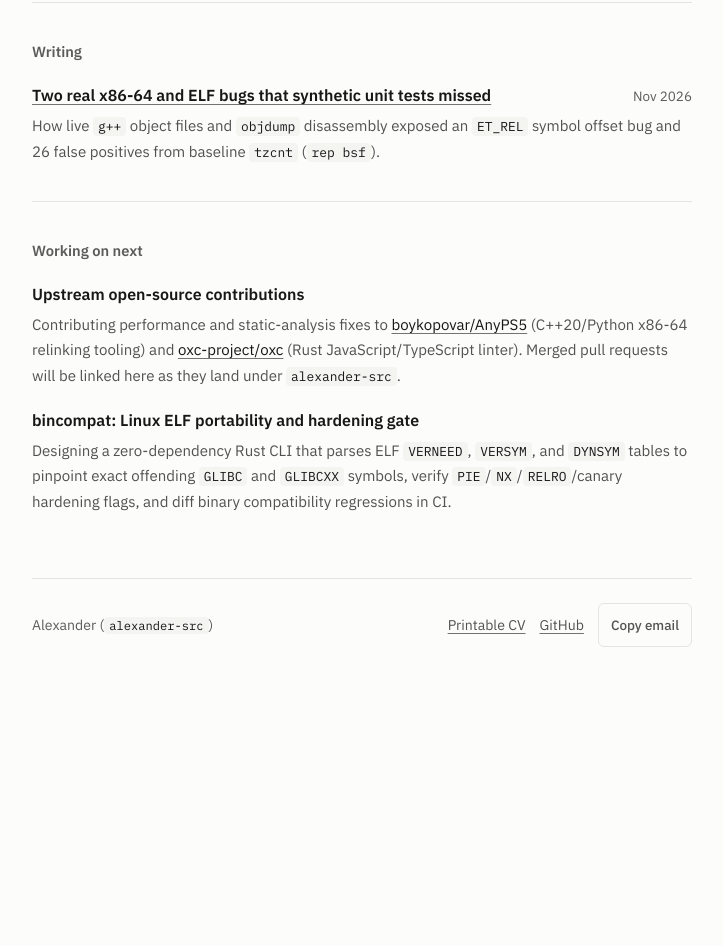
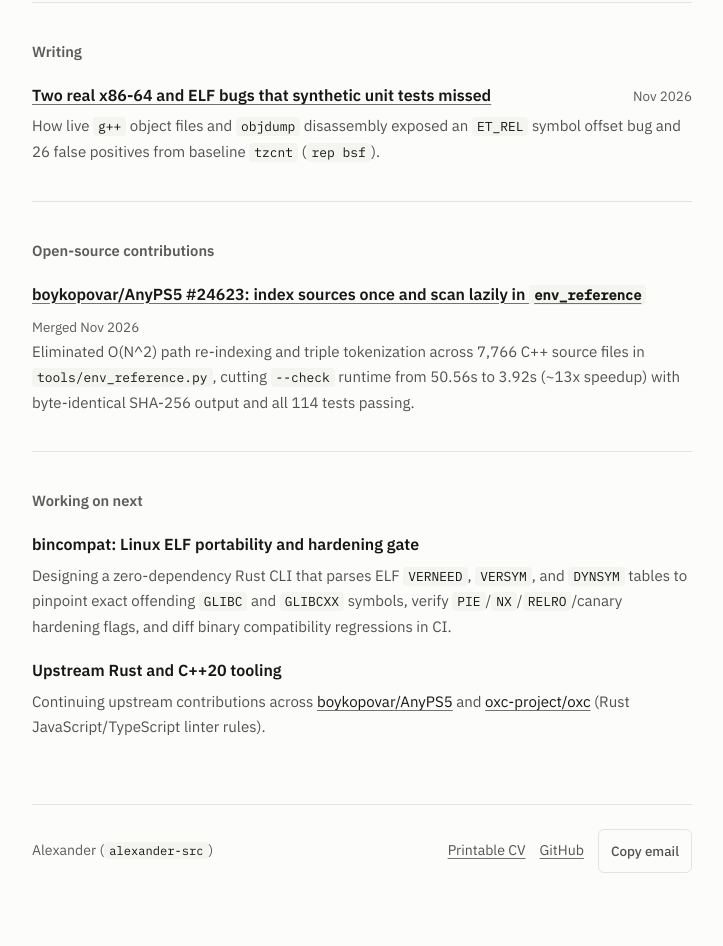
Before and after one commit to alexander-src/alexander-src.github.io, a plain HTML site: page index.html in a window 1280 px wide. Shown: the part 1269-2215 px from the top of the page, without its empty margins (278-1001 px from the left). Before the commit the page ends 1990 px from the top, so only its background shows below. Drawn offline with Linux system fonts and the light colour scheme.

Commit message:
content: feature merged boykopovar/AnyPS5#24623 PR on portfolio and CV

```diff
--- a/assets/profile.js
+++ b/assets/profile.js
@@ -17,5 +17,13 @@ window.PORTFOLIO_PROFILE = {
    * Add merged upstream open-source PRs here once they land under @alexander-src.
    * Each entry requires: repo, prNumber, title, url, impact.
    */
-  mergedPullRequests: []
+  mergedPullRequests: [
+    {
+      repo: "boykopovar/AnyPS5",
+      prNumber: 24623,
+      title: "perf(tools): index sources once and scan lazily in env_reference",
+      url: "https://github.com/boykopovar/AnyPS5/pull/24623",
+      impact: "Cut env_reference --check runtime from 50.56s to 3.92s (~13x speedup) across 7,766 source files with byte-identical SHA-256 output."
+    }
+  ]
 };
--- a/index.html
+++ b/index.html
@@ -107,19 +107,34 @@
         </ul>
       </section>
 
+      <section class="section" id="oss">
+        <h2>Open-source contributions</h2>
+        <ul class="item-list">
+          <li>
+            <div class="note-row">
+              <h3><a href="https://github.com/boykopovar/AnyPS5/pull/24623" target="_blank" rel="noopener noreferrer">boykopovar/AnyPS5 #24623: index sources once and scan lazily in <code>env_reference</code></a></h3>
+              <span class="note-date">Merged Nov 2026</span>
+            </div>
+            <p>
+              Eliminated O(N^2) path re-indexing and triple tokenization across 7,766 C++ source files in <code>tools/env_reference.py</code>, cutting <code>--check</code> runtime from 50.56s to 3.92s (~13x speedup) with byte-identical SHA-256 output and all 114 tests passing.
+            </p>
+          </li>
+        </ul>
+      </section>
+
       <section class="section" id="current">
         <h2>Working on next</h2>
         <ul class="item-list">
           <li>
-            <h3>Upstream open-source contributions</h3>
+            <h3>bincompat: Linux ELF portability and hardening gate</h3>
             <p>
-              Contributing performance and static-analysis fixes to <a href="https://github.com/boykopovar/AnyPS5" target="_blank" rel="noopener noreferrer">boykopovar/AnyPS5</a> (C++20/Python x86-64 relinking tooling) and <a href="https://github.com/oxc-project/oxc" target="_blank" rel="noopener noreferrer">oxc-project/oxc</a> (Rust JavaScript/TypeScript linter). Merged pull requests will be linked here as they land under <code>alexander-src</code>.
+              Designing a zero-dependency Rust CLI that parses ELF <code>VERNEED</code>, <code>VERSYM</code>, and <code>DYNSYM</code> tables to pinpoint exact offending <code>GLIBC</code> and <code>GLIBCXX</code> symbols, verify <code>PIE</code>/<code>NX</code>/<code>RELRO</code>/canary hardening flags, and diff binary compatibility regressions in CI.
             </p>
           </li>
           <li>
-            <h3>bincompat: Linux ELF portability and hardening gate</h3>
+            <h3>Upstream Rust and C++20 tooling</h3>
             <p>
-              Designing a zero-dependency Rust CLI that parses ELF <code>VERNEED</code>, <code>VERSYM</code>, and <code>DYNSYM</code> tables to pinpoint exact offending <code>GLIBC</code> and <code>GLIBCXX</code> symbols, verify <code>PIE</code>/<code>NX</code>/<code>RELRO</code>/canary hardening flags, and diff binary compatibility regressions in CI.
+              Continuing upstream contributions across <a href="https://github.com/boykopovar/AnyPS5" target="_blank" rel="noopener noreferrer">boykopovar/AnyPS5</a> and <a href="https://github.com/oxc-project/oxc" target="_blank" rel="noopener noreferrer">oxc-project/oxc</a> (Rust JavaScript/TypeScript linter rules).
             </p>
           </li>
         </ul>
```
Also changed, not shown: cv.html (+5 -4 lines).
